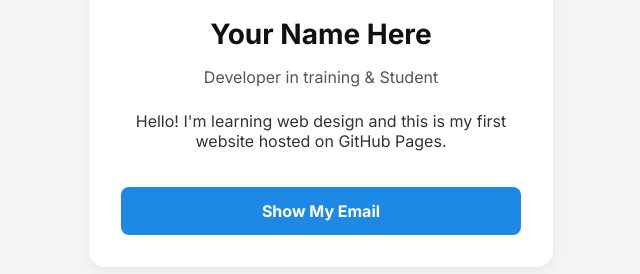
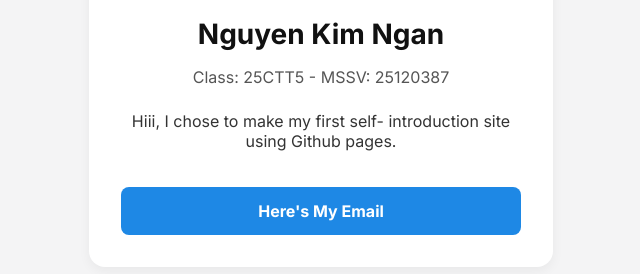
Before and after one commit to nguyenkimngan08022025-boop/nguyenkimngan08022025-boop.github.io, a plain HTML site: page index.html in a window 1280 px wide. Shown: the part 348-622 px from the top of the page, without its empty margins (319-959 px from the left). Drawn offline with Linux system fonts and the light colour scheme.

Commit message:
changing email, bio

```diff
--- a/index.html
+++ b/index.html
@@ -113,21 +113,21 @@
         <img src="Github avt.png" alt="My profile picture" class="profile-pic">
 
         <!-- THAY ĐỔI NHỮNG DÒNG NÀY -->
-        <h1>Your Name Here</h1>
-        <p class="tagline">Developer in training & Student</p>
+        <h1>Nguyen Kim Ngan </h1>
+        <p class="tagline">Class: 25CTT5 - MSSV: 25120387</p>
         <!-- KẾT THÚC PHẦN THAY ĐỔI -->
 
-        <p>Hello! I'm learning web design and this is my first website
-            hosted on GitHub Pages.
+        <p>Hiii, I chose to make my first self- introduction site using
+            Github pages.
         </p>
 
         <br> <!-- Thêm một chút khoảng trống -->
 
         <!-- Nút tương tác -->
-        <button id="email-btn" class="contact-btn">Show My Email</button>
+        <button id="email-btn" class="contact-btn">Here's My Email</button>
 
         <!-- THAY EMAIL NÀY -->
-        <p id="email-text" class="email-text hidden">your.email@example.com</p>
+        <p id="email-text" class="email-text hidden">2512038774@student.hcmus.edu.vn</p>
 
     </main>
 
```
